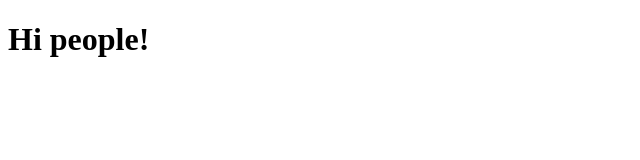
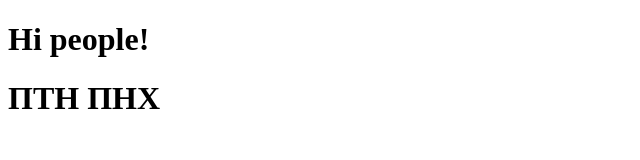
Before and after one commit to IevgenGerman/WEB_2, a plain HTML site: page index.html in a window 1280 px wide. Shown: the whole page, without its empty margins (0-640 px from the left). Drawn offline with Linux system fonts and the light colour scheme.

Commit message:
Update index.html

```diff
--- a/index.html
+++ b/index.html
@@ -5,5 +5,6 @@
   </head>
   <body>
     <h1>Hi people!</h1>
+      <h2><h1>ПТН ПНХ</h1></h2>
   </body>
 </html>
```
